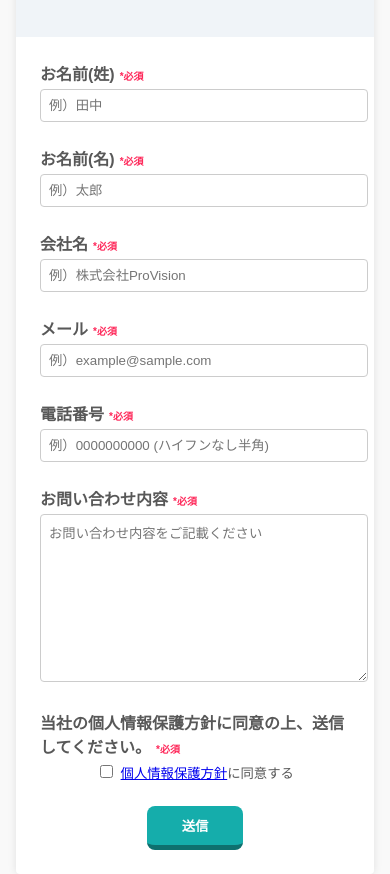
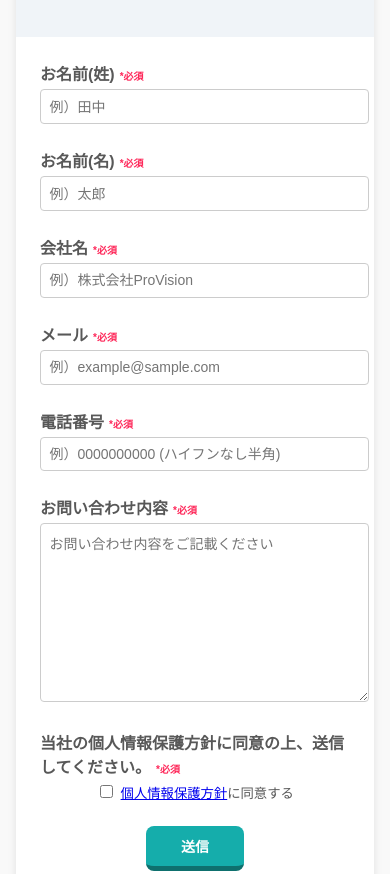
Before and after one commit to zume-vision/inquiry-form, a plain HTML site: page index.html in a window 390 px wide. Shown: the part 833-1707 px from the top of the page. Drawn offline with Linux system fonts and the light colour scheme.

Commit message:
fix expansion

```diff
--- a/style.css
+++ b/style.css
@@ -225,6 +225,11 @@ textarea.invalid {
 }
 /*---------------------------スマホレスポンシブ指定---------------------------*/
 @media (max-width: 660px) {
+  input,
+  select,
+  textarea {
+    font-size: 14px;
+  }
   .header-wrapper {
     height: 50px;
   }
```
